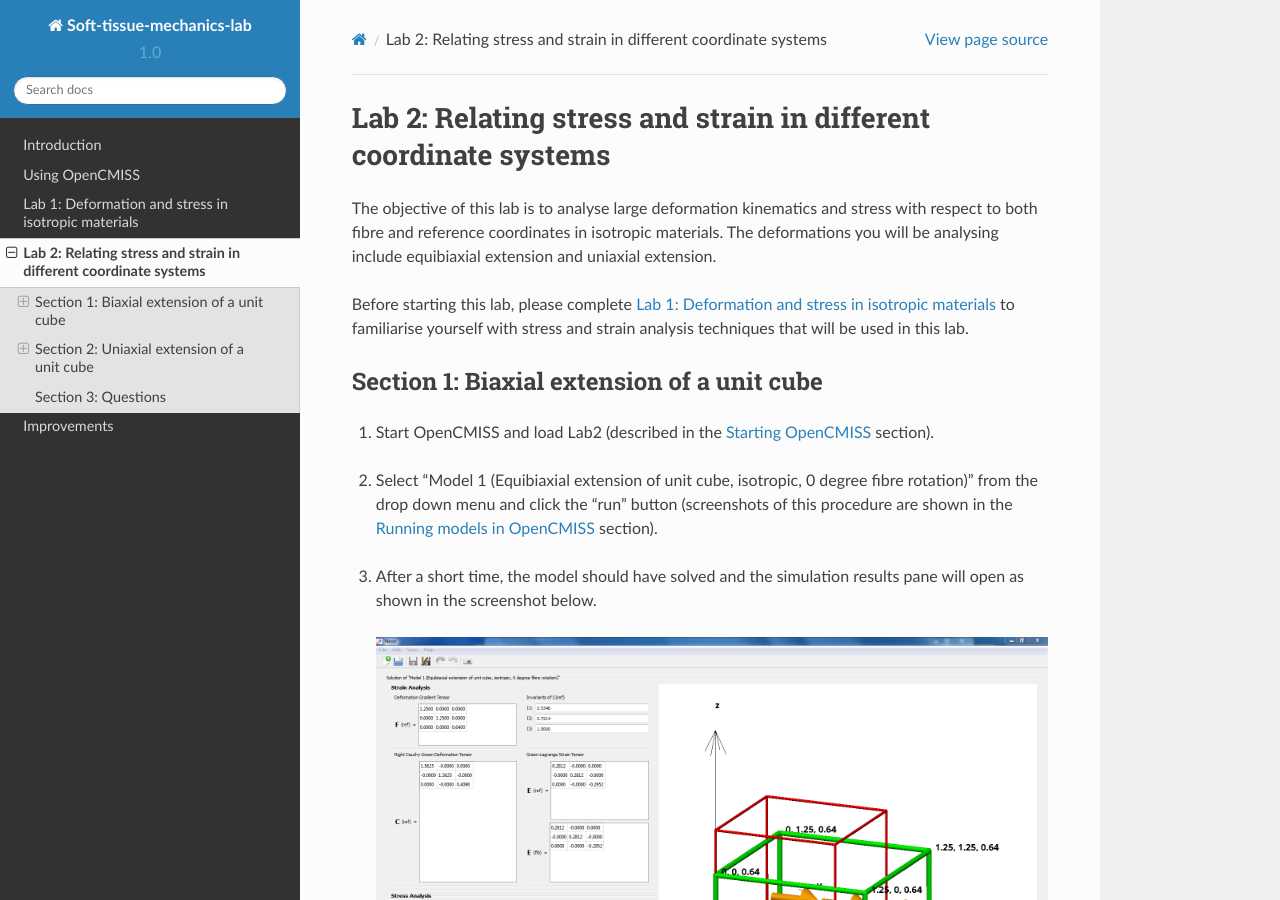
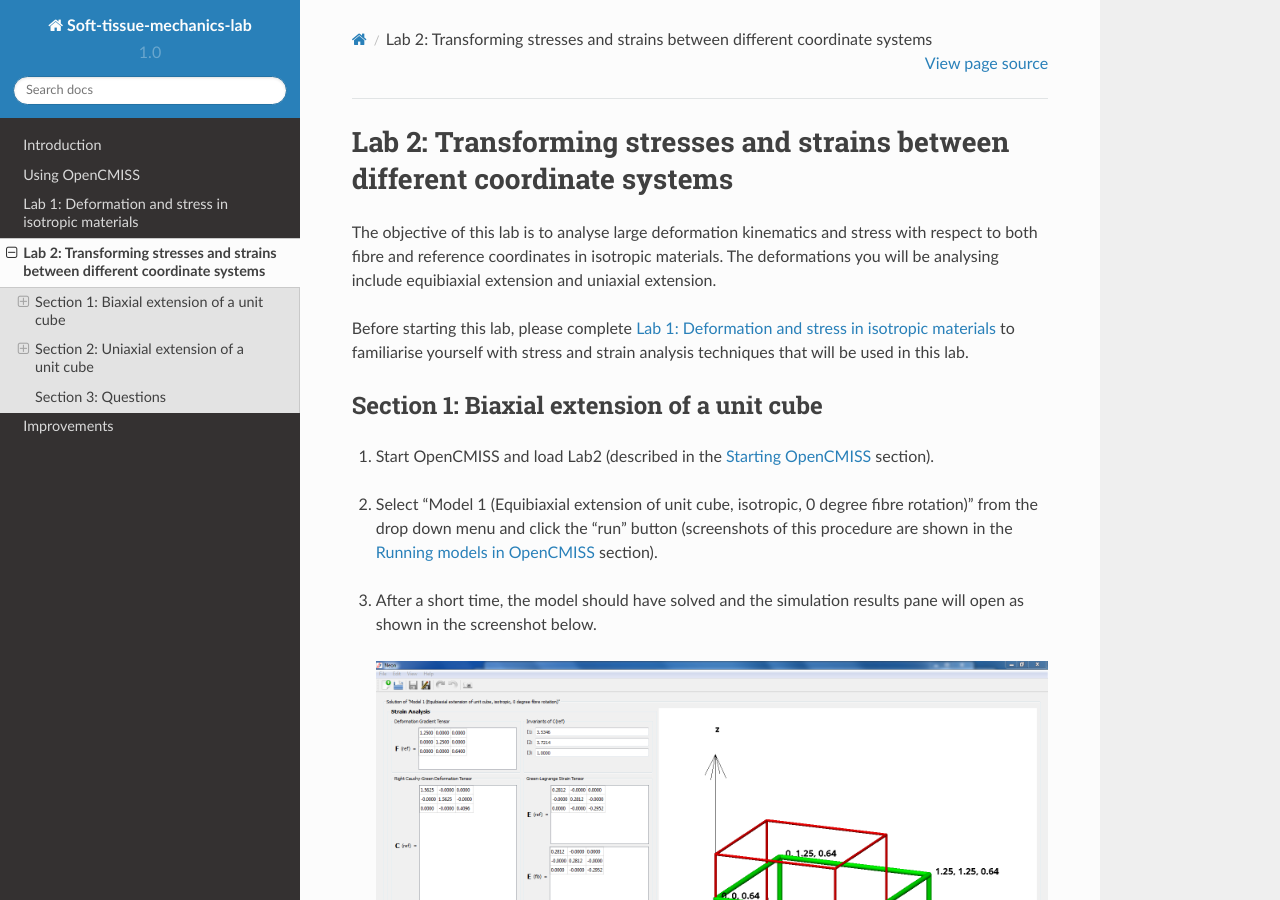
Before and after one commit to mpnash/soft-tissue-mechanics-labs, a Sphinx documentation site: the page built from docs/source/lab2.rst, in a window 1280 px wide and 900 px high. Built offline with Sphinx 7.4.7 and the Read the Docs theme 2.0.0, drawn with Linux system fonts in a browser that asks for light colours.

Commit message:
Updating title of lab2

```diff
--- a/docs/source/lab2.rst
+++ b/docs/source/lab2.rst
@@ -5,9 +5,9 @@
 
 .. _lab2:
 
-*****************************************************************
-Lab 2: Relating stress and strain in different coordinate systems
-*****************************************************************
+*****************************************************************************
+Lab 2: Transforming stresses and strains between different coordinate systems
+*****************************************************************************
 
 .. toctree::
    :maxdepth: 2
```
